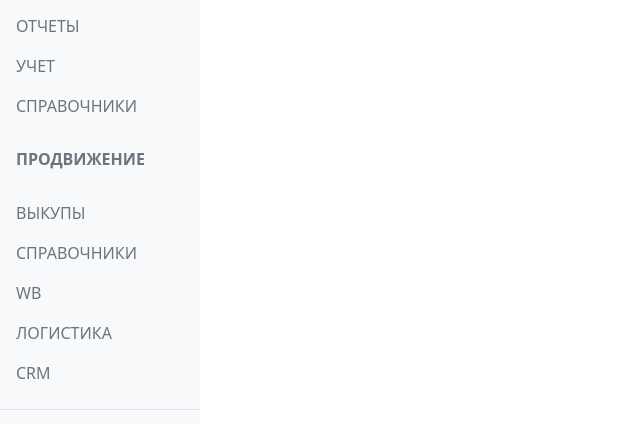
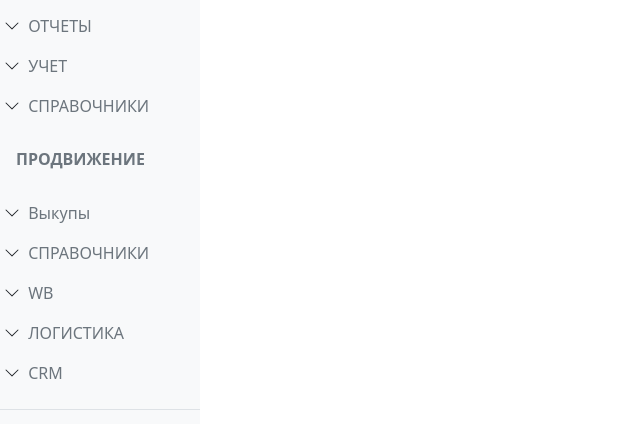
Before and after one commit to Kryiz/elem-sidebar-bootstrap, a plain HTML site: page sidebar.html in a window 1280 px wide. Shown: the part 79-503 px from the top of the page, without its empty margins (0-640 px from the left). Drawn offline with nearby package versions, Linux system fonts and the light colour scheme; grey boxes are pictures that could not be loaded.

Commit message:
Add files via upload
some changes

```diff
--- a/sidebar.html
+++ b/sidebar.html
@@ -25,6 +25,18 @@
         .wide {
             width: 80px;
             height: 61px;
+        }
+
+        #nav-collapse {
+            padding-right: 10px;
+        }
+
+        .side-svg1 {
+            transition: all 0.5s ease;
+        }
+
+        .rotate {
+            transform: rotate(180deg);
         }
     </style>
 </head>
@@ -66,9 +78,16 @@
                 </button>
             </div>
             <div class="nav nav-pills nav-flush flex-column mb-3">
-                <div class="js-title collapse-horizontal show" id="nav-collapse">
-                    <a href="#"
-                        class="link-dark d-inline-flex text-decoration-none rounded text-secondary ps-3 text-left collapse-horizontal"
+                <div class="js-title collapse-horizontal show"
+                    id="nav-collapse">
+                    <svg
+                    id="side-svg1" class="mb-1 ms-1" xmlns="http://www.w3.org/2000/svg" width="16" height="16" fill="currentColor"
+                    class="bi bi-chevron-down" viewBox="0 0 16 16">
+                    <path fill-rule="evenodd"
+                    d="M1.646 4.646a.5.5 0 0 1 .708 0L8 10.293l5.646-5.647a.5.5 0 0 1 .708.708l-6 6a.5.5 0 0 1-.708 0l-6-6a.5.5 0 0 1 0-.708z" />
+                </svg>
+                <a href="#" id="side-link" onclick="document.getElementById('side-svg1').classList.toggle('rotate')"
+                    class="side-link link-dark d-inline-flex align-items-center text-decoration-none rounded text-secondary ps-1 pe-1 text-left collapse-horizontal"
                     data-bs-toggle="collapse" data-bs-target="#menu-collapse1" aria-expanded="true">ОТЧЕТЫ</a>
                 </div>
                 <ul class="js-nav nav nav-pills nav-flush flex-column mb-auto ps-3 text-center collapse"
@@ -118,8 +137,14 @@
             </div>
             <div class="nav nav-pills nav-flush flex-column mb-3">
                 <div class="collapse-horizontal show" id="nav-collapse">
-                    <a href="#"
-                        class="link-dark d-inline-flex text-decoration-none rounded font-weight-bold ps-3 text-nowrap text-secondary collapse-horizontal show"
+                    <svg
+                    id="side-svg2" class="mb-1 ms-1" xmlns="http://www.w3.org/2000/svg" width="16" height="16" fill="currentColor"
+                    class="bi bi-chevron-down" viewBox="0 0 16 16">
+                        <path fill-rule="evenodd"
+                            d="M1.646 4.646a.5.5 0 0 1 .708 0L8 10.293l5.646-5.647a.5.5 0 0 1 .708.708l-6 6a.5.5 0 0 1-.708 0l-6-6a.5.5 0 0 1 0-.708z" />
+                    </svg>
+                    <a href="#" id="side-link" onclick="document.getElementById('side-svg2').classList.toggle('rotate')"
+                        class="side-link link-dark d-inline-flex align-items-center text-decoration-none rounded text-secondary ps-1 pe-1 text-left collapse-horizontal"
                         data-bs-toggle="collapse" data-bs-target="#menu-collapse2" aria-expanded="true">УЧЕТ</a>
                 </div>
                 <ul class="nav nav-pills nav-flush flex-column mb-auto ps-3 text-center collapse" id="menu-collapse2">
@@ -156,9 +181,15 @@
                 </ul>
             </div>
             <div class="nav nav-pills nav-flush flex-column mb-3">
-                <div class="collapse-horizontal show" id="nav-collapse">
-                    <a href="#"
-                        class="link-dark d-inline-flex text-decoration-none rounded font-weight-bold ps-3 text-secondary collapse-horizontal show"
+                <div class="justify-content-between show" id="nav-collapse">
+                    <svg
+                    id="side-svg3" class="mb-1 ms-1" xmlns="http://www.w3.org/2000/svg" width="16" height="16" fill="currentColor"
+                    class="bi bi-chevron-down" viewBox="0 0 16 16">
+                    <path fill-rule="evenodd"
+                    d="M1.646 4.646a.5.5 0 0 1 .708 0L8 10.293l5.646-5.647a.5.5 0 0 1 .708.708l-6 6a.5.5 0 0 1-.708 0l-6-6a.5.5 0 0 1 0-.708z" />
+                </svg>
+                <a href="#" id="side-link" onclick="document.getElementById('side-svg3').classList.toggle('rotate')"
+                    class="side-link link-dark d-inline-flex align-items-center text-decoration-none rounded text-secondary ps-1 pe-1 text-left collapse-horizontal"
                     data-bs-toggle="collapse" data-bs-target="#menu-collapse3" aria-expanded="true">СПРАВОЧНИКИ</a>
                 </div>
                 <ul class="nav nav-pills nav-flush flex-column mb-auto ps-3 text-center collapse" id="menu-collapse3">
@@ -198,9 +229,15 @@
             </h2>
             <div class="nav nav-pills nav-flush flex-column mb-3">
                 <div class="collapse-horizontal show" id="nav-collapse">
-                    <a href="#"
-                        class="link-dark d-inline-flex text-decoration-none rounded font-weight-bold ps-3 text-secondary collapse-horizontal show"
-                        data-bs-toggle="collapse" data-bs-target="#menu-collapse4" aria-expanded="true">ВЫКУПЫ</a>
+                    <svg
+                    id="side-svg4" class="mb-1 ms-1" xmlns="http://www.w3.org/2000/svg" width="16" height="16" fill="currentColor"
+                    class="bi bi-chevron-down" viewBox="0 0 16 16">
+                    <path fill-rule="evenodd"
+                    d="M1.646 4.646a.5.5 0 0 1 .708 0L8 10.293l5.646-5.647a.5.5 0 0 1 .708.708l-6 6a.5.5 0 0 1-.708 0l-6-6a.5.5 0 0 1 0-.708z" />
+                </svg>
+                <a href="#" id="side-link" onclick="document.getElementById('side-svg4').classList.toggle('rotate')"
+                    class="side-link link-dark d-inline-flex align-items-center text-decoration-none rounded text-secondary ps-1 pe-1 text-left collapse-horizontal"
+                    data-bs-toggle="collapse" data-bs-target="#menu-collapse4" aria-expanded="true">Выкупы</a>
                 </div>
                 <ul class="nav nav-pills nav-flush flex-column mb-auto ps-3 text-center collapse" id="menu-collapse4">
                     <li class="nav-item d-flex align-items-center">
@@ -227,8 +264,14 @@
             </div>
             <div class="nav nav-pills nav-flush flex-column mb-3">
                 <div class="collapse-horizontal show" id="nav-collapse">
-                    <a href="#"
-                        class="link-dark d-inline-flex text-decoration-none rounded font-weight-bold ps-3 text-secondary collapse-horizontal show"
+                    <svg
+                    id="side-svg5" class="mb-1 ms-1" xmlns="http://www.w3.org/2000/svg" width="16" height="16" fill="currentColor"
+                    class="bi bi-chevron-down" viewBox="0 0 16 16">
+                    <path fill-rule="evenodd"
+                    d="M1.646 4.646a.5.5 0 0 1 .708 0L8 10.293l5.646-5.647a.5.5 0 0 1 .708.708l-6 6a.5.5 0 0 1-.708 0l-6-6a.5.5 0 0 1 0-.708z" />
+                </svg>
+                <a href="#" id="side-link" onclick="document.getElementById('side-svg5').classList.toggle('rotate')"
+                    class="side-link link-dark d-inline-flex align-items-center text-decoration-none rounded text-secondary ps-1 pe-1 text-left collapse-horizontal"
                     data-bs-toggle="collapse" data-bs-target="#menu-collapse5" aria-expanded="true">СПРАВОЧНИКИ</a>
                 </div>
                 <ul class="nav nav-pills nav-flush flex-column mb-auto ps-3 text-center collapse" id="menu-collapse5">
@@ -306,8 +349,14 @@
             </div>
             <div class="nav nav-pills nav-flush flex-column mb-3">
                 <div class="collapse-horizontal show" id="nav-collapse">
-                    <a href="#"
-                        class="link-dark d-inline-flex text-decoration-none rounded font-weight-bold ps-3 text-secondary collapse-horizontal show"
+                    <svg
+                    id="side-svg6" class="mb-1 ms-1" xmlns="http://www.w3.org/2000/svg" width="16" height="16" fill="currentColor"
+                    class="bi bi-chevron-down" viewBox="0 0 16 16">
+                    <path fill-rule="evenodd"
+                    d="M1.646 4.646a.5.5 0 0 1 .708 0L8 10.293l5.646-5.647a.5.5 0 0 1 .708.708l-6 6a.5.5 0 0 1-.708 0l-6-6a.5.5 0 0 1 0-.708z" />
+                </svg>
+                <a href="#" id="side-link" onclick="document.getElementById('side-svg6').classList.toggle('rotate')"
+                    class="side-link link-dark d-inline-flex align-items-center text-decoration-none rounded text-secondary ps-1 pe-1 text-left collapse-horizontal"
                     data-bs-toggle="collapse" data-bs-target="#menu-collapse6" aria-expanded="true">WB</a>
                 </div>
                 <ul class="nav nav-pills nav-flush flex-column mb-auto ps-3 text-center collapse" id="menu-collapse6">
@@ -365,8 +414,14 @@
             </div>
             <div class="nav nav-pills nav-flush flex-column mb-3">
                 <div class="collapse-horizontal show" id="nav-collapse">
-                    <a href="#"
-                        class="link-dark d-inline-flex text-decoration-none rounded font-weight-bold ps-3 text-secondary collapse-horizontal show"
+                    <svg
+                    id="side-svg7" class="mb-1 ms-1" xmlns="http://www.w3.org/2000/svg" width="16" height="16" fill="currentColor"
+                    class="bi bi-chevron-down" viewBox="0 0 16 16">
+                    <path fill-rule="evenodd"
+                    d="M1.646 4.646a.5.5 0 0 1 .708 0L8 10.293l5.646-5.647a.5.5 0 0 1 .708.708l-6 6a.5.5 0 0 1-.708 0l-6-6a.5.5 0 0 1 0-.708z" />
+                </svg>
+                <a href="#" id="side-link" onclick="document.getElementById('side-svg7').classList.toggle('rotate')"
+                    class="side-link link-dark d-inline-flex align-items-center text-decoration-none rounded text-secondary ps-1 pe-1 text-left collapse-horizontal"
                     data-bs-toggle="collapse" data-bs-target="#menu-collapse7" aria-expanded="true">ЛОГИСТИКА</a>
                 </div>
                 <ul class="nav nav-pills nav-flush flex-column mb-auto ps-3 text-center collapse" id="menu-collapse7">
@@ -404,8 +459,14 @@
             </div>
             <div class="nav nav-pills nav-flush flex-column mb-4">
                 <div class="collapse-horizontal show" id="nav-collapse">
-                    <a href="#"
-                        class="link-dark d-inline-flex text-decoration-none rounded font-weight-bold ps-3 text-secondary collapse-horizontal show"
+                    <svg
+                    id="side-svg8" class="mb-1 ms-1" xmlns="http://www.w3.org/2000/svg" width="16" height="16" fill="currentColor"
+                    class="bi bi-chevron-down" viewBox="0 0 16 16">
+                    <path fill-rule="evenodd"
+                    d="M1.646 4.646a.5.5 0 0 1 .708 0L8 10.293l5.646-5.647a.5.5 0 0 1 .708.708l-6 6a.5.5 0 0 1-.708 0l-6-6a.5.5 0 0 1 0-.708z" />
+                </svg>
+                <a href="#" id="side-link" onclick="document.getElementById('side-svg8').classList.toggle('rotate')"
+                    class="side-link link-dark d-inline-flex align-items-center text-decoration-none rounded text-secondary ps-1 pe-1 text-left collapse-horizontal"
                     data-bs-toggle="collapse" data-bs-target="#menu-collapse8" aria-expanded="true">CRM</a>
                 </div>
                 <ul class="nav nav-pills nav-flush flex-column mb-auto ps-3 text-center collapse" id="menu-collapse8">
```
Lines whose indentation alone changed are shown as unchanged.
